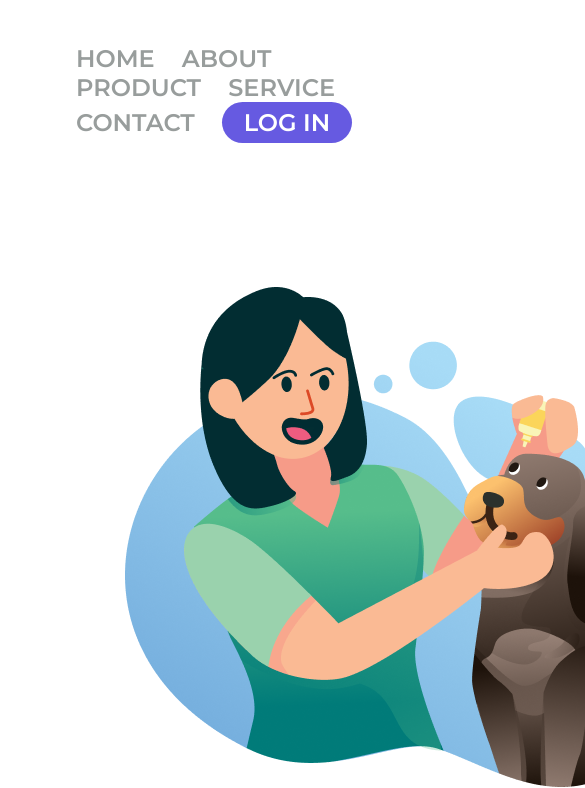
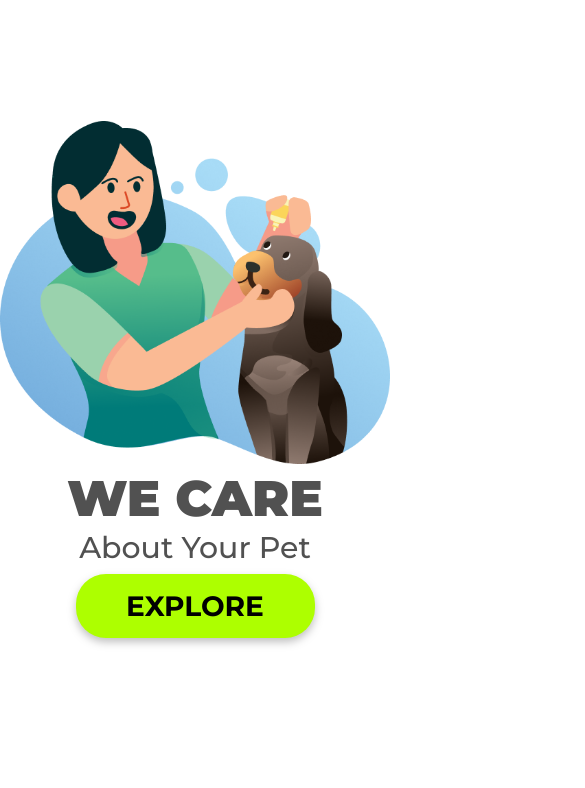
Before and after one commit to alyenmelobest/Projeto-site-We-Care, a plain HTML site: page index.html in a window 390 px wide. Shown: the top 788 px of the page, 585 px wide, since content can reach past the window. Drawn offline with Linux system fonts and the light colour scheme.

Commit message:
responsividade-atribuida

```diff
--- a/styles.css
+++ b/styles.css
@@ -14,6 +14,12 @@ header {
     color: #989D9C;
     cursor: pointer;
     margin-right: 23px;
+}
+a:hover {
+    opacity: .4;
+}
+a:active {
+    opacity: .6;
 }
 .login-button {
     width: 130px;
@@ -72,5 +78,77 @@ p {
     cursor: pointer;
     border: none;
     filter: drop-shadow(0px 4px 4px rgba(0, 0, 0, 0.25));
+}
+button:hover {
+    opacity: .6;
+}
+button:active {
+    opacity: .4;
+}
 
+@media screen and (max-width:740px) {
+    header {
+        display: none;
+    }
+    .logo-we-care {
+        margin: 0;
+        width: 100vw;
+        height: 50%;
+        margin-top: 31%;
+
+    }
+    section {
+        margin: 0;
+        padding: 0;
+        height: 50%;
+        width: 100vw;
+        margin-top: 5%;
+    }
+    h1{
+        font-size: 50px;
+        line-height: 61px;
+        text-align: center;
+    }
+    h2 {
+        font-size: 30px;
+        line-height: 37px;
+        text-align: center;
+    }
+    button {
+        margin: 3% auto;
+        display: block;
+
+    }
+    p {
+        display: none;
+    }
 }
+
+@media screen and (max-width:920px) {
+    header {
+        width: 100vw;
+
+    }
+
+    section {
+        margin: 0;
+        align-items: center;
+        width: 100vw;
+        height: 50%;
+        display: block;
+    }
+    h1 {
+        text-align: center;
+    }
+    h2 {
+        text-align: center;
+    }
+    p {
+        margin: 1% auto;
+        text-align: justify;
+    }
+    .explore-button {
+        margin: 2% auto;
+        display: block;
+    }
+}
```
